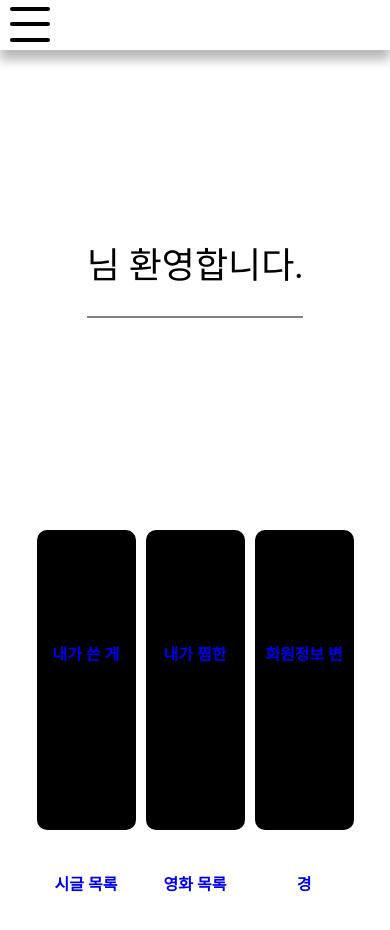
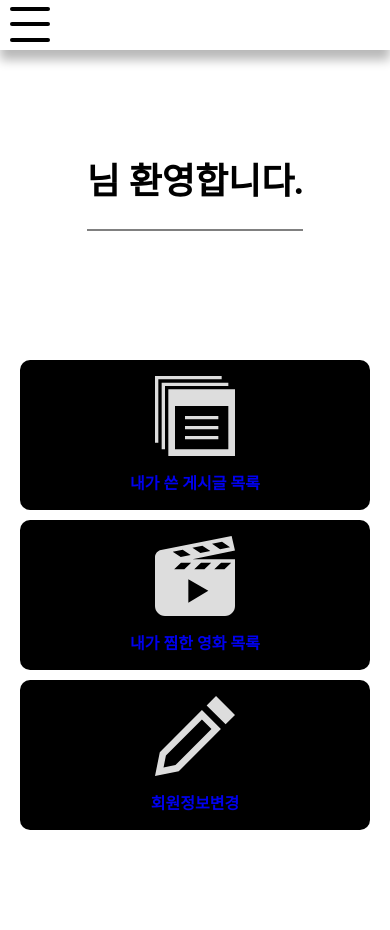
Before and after one commit to NemoTaek/Applix-Client, a React (Create React App) app: page /mypage in a window 390 px wide. Shown: the top 930 px of the page. After the commit the page ends 894 px from the top, so only its background shows below. Built offline with nearby package versions, Linux system fonts and the light colour scheme; some icons are missing.

Commit message:
Modify : mypage CSS & input CSS

```diff
--- a/src/App.css
+++ b/src/App.css
@@ -193,10 +193,10 @@ input {
   align-items: center;
   width: 100%;
   height: 430px;
-  padding: 10px;
 }
 .mypage_wrap .info > p {
   font-size: 36px;
+  font-weight: bold;
   border-bottom: 2px solid gray;
   padding-bottom: 20px;
 }
@@ -214,7 +214,6 @@ input {
   display: inline-block;
   width: 30%;
   height: 300px;
-  line-height: 230px;
   padding: 10px;
   margin: 5px;
   font-weight: bold;
@@ -228,21 +227,29 @@ input {
   border-radius: 10px;
   color: white;
 }
+
+.mypage_list .list img {
+  width: 100px;
+  padding-top: 55px;
+  filter: invert(100%) sepia(0%) saturate(5530%) hue-rotate(134deg)
+    brightness(88%) contrast(97%);
+}
+
+.mypage_list .list p {
+  margin-top: 10px;
+}
+
 .mypage_list a:visited {
   color: white;
 }
 
-.mypage_list a:hover {
-  border-bottom: 2px soild black;
-}
-
-.mypage_list img {
-  width: 40px;
+.mypage_list img:hover {
+  filter: none;
 }
 
 .mypage_list .list:hover {
   background-color: tomato;
-
+  font-size: 18px;
   -webkit-animation-name: bounce;
   animation-name: bounce;
   -webkit-transform-origin: center bottom;
@@ -253,6 +260,40 @@ input {
   animation-duration: 1s;
   -webkit-animation-fill-mode: both;
   animation-fill-mode: both;
+}
+
+/*모바일*/
+@media (max-width: 600px) {
+  .mypage_wrap .info {
+    display: flex;
+    justify-content: center;
+    align-items: center;
+    width: 100%;
+    height: 270px;
+    padding: 0px;
+  }
+
+  .mypage_wrap .mypage_list {
+    padding: 30px 30px 30px 10px;
+  }
+
+  .mypage_wrap .info > p > span {
+    font-size: 60px;
+  }
+
+  .mypage_list .list {
+    width: 100%;
+    height: 150px;
+    margin: 10px;
+    display: flex;
+    justify-content: center;
+    align-items: center;
+  }
+
+  .mypage_list .list img {
+    width: 80px;
+    padding-top: 0px;
+  }
 }
 
 /*the animation definition*/
@@ -320,10 +361,15 @@ input {
 }
 
 /* -------------------------check password css-------------------------------*/
+
 .check_btn {
-  width: 100px;
+  width: 50%;
   height: 50px;
-  font-size: 20px;
+  color: white;
+  background-color: black;
+  border: 0px;
+  border-radius: 5px;
+  cursor: pointer;
 }
 
 /* -------------------------board css-------------------------------*/
@@ -530,3 +576,8 @@ body::-webkit-scrollbar-track {
   background-color: red;
   color: white;
 }
+
+input:focus {
+  background: rgb(212, 212, 212);
+  color: white;
+}
--- a/src/pages/CheckPassword.js
+++ b/src/pages/CheckPassword.js
@@ -75,10 +75,11 @@ class CheckPassword extends Component {
     return (
       <div className="check_password_wrap">
         <div className="signup password">
-          <span className="span">password: </span>
+          <span className="span">password</span>
           <input
             className="input input_password"
             type="password"
+            placeholder="비밀번호를 입력해주세요"
             onChange={handlePasswordCheck}
             onKeyPress={handleKeyevent}
           ></input>
--- a/src/pages/MyPage.js
+++ b/src/pages/MyPage.js
@@ -2,6 +2,8 @@ import axios from "axios";
 import React, { Component } from "react";
 import { Link } from "react-router-dom";
 import movieIcon from "../img/movie.svg";
+import pencil from "../img/pencil.svg";
+import posts from "../img/posts.svg";
 
 class MyPage extends Component {
   state = {
@@ -41,14 +43,22 @@ class MyPage extends Component {
 
         <div className="mypage_list">
           <div className="list">
-            <Link to="/board">내가 쓴 게시글 목록</Link>
+            <Link to="/board">
+              <img src={posts} alt="icon" />
+              <p>내가 쓴 게시글 목록</p>
+            </Link>
           </div>
           <div className="list">
-            {/* <img src={movieIcon} alt="" /> */}
-            <Link to="/movielist">내가 찜한 영화 목록</Link>
+            <Link to="/movielist">
+              <img src={movieIcon} alt="icon" />
+              <p>내가 찜한 영화 목록</p>
+            </Link>
           </div>
           <div className="list">
-            <Link to="/mypage/checkpassword">회원정보 변경</Link>
+            <Link to="/mypage/checkpassword">
+              <img src={pencil} alt="icon" />
+              <p>회원정보변경</p>
+            </Link>
           </div>
         </div>
       </div>
```
Also changed, not shown: src/img/pencil.svg (added), src/img/posts.svg (added).
